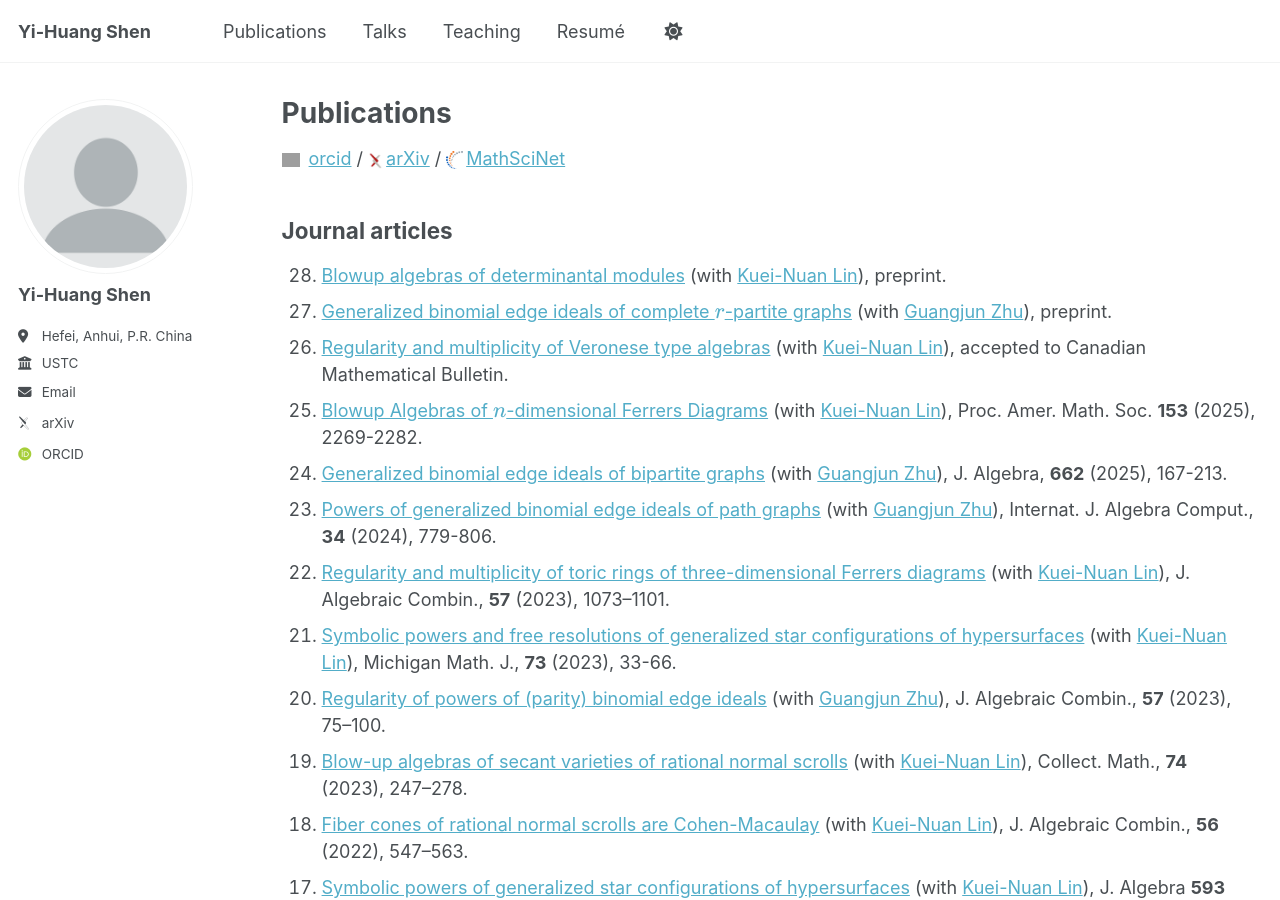
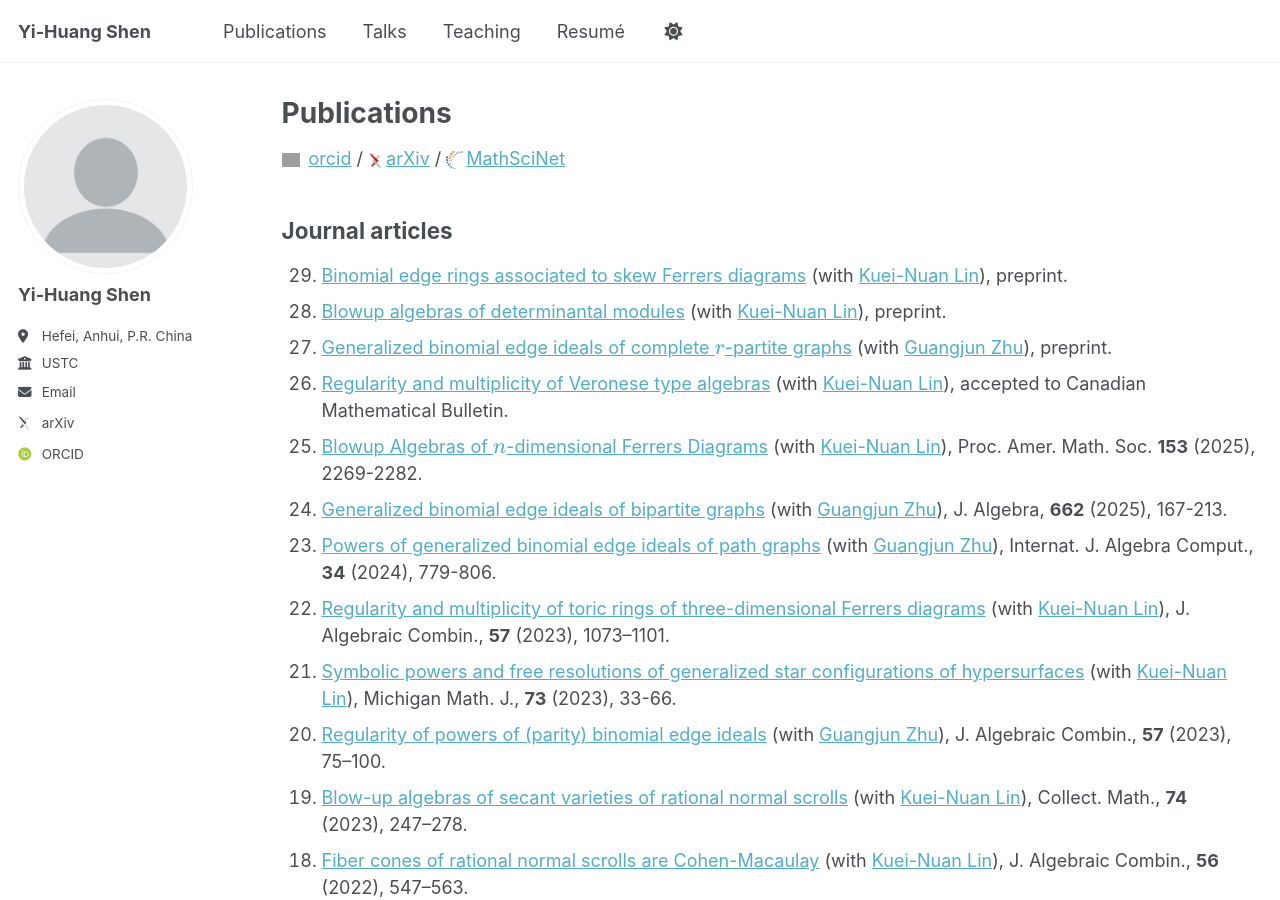
Before and after one commit to YiHuangShen-USTC/YiHuangShen-USTC.github.io, a Jekyll site: the page built from _pages/publications.md, in a window 1280 px wide and 900 px high. Built offline with Jekyll 4.4.1, drawn with Linux system fonts in a browser that asks for light colours; some web fonts are replaced; a script that is not in the unit is left out; grey boxes are pictures that could not be loaded.

Commit message:
Update publications.md

```diff
--- a/_pages/publications.md
+++ b/_pages/publications.md
@@ -11,6 +11,7 @@ author_profile: true
 
 ## Journal articles
 <ol reversed>
+<li><a href="https://arxiv.org/abs/2508.01903">Binomial edge rings associated to skew Ferrers diagrams</a> (with <a href="https://sites.psu.edu/kul20/">Kuei-Nuan Lin</a>), preprint.  </li>
 <li><a href="https://arxiv.org/abs/2408.01903">Blowup algebras of determinantal modules</a> (with <a href="https://sites.psu.edu/kul20/">Kuei-Nuan Lin</a>), preprint.  </li>
 <li><a href="https://arxiv.org/abs/2312.11807">Generalized binomial edge ideals of complete \(r\)-partite graphs</a> (with <a href="http://web.suda.edu.cn/zhuguangjun/">Guangjun Zhu</a>), preprint.</li>
 <li><a href="https://doi.org/10.4153/S0008439525100970">Regularity and multiplicity of Veronese type algebras</a> (with <a href="https://sites.psu.edu/kul20/">Kuei-Nuan Lin</a>), accepted to Canadian Mathematical Bulletin.</li>
```
